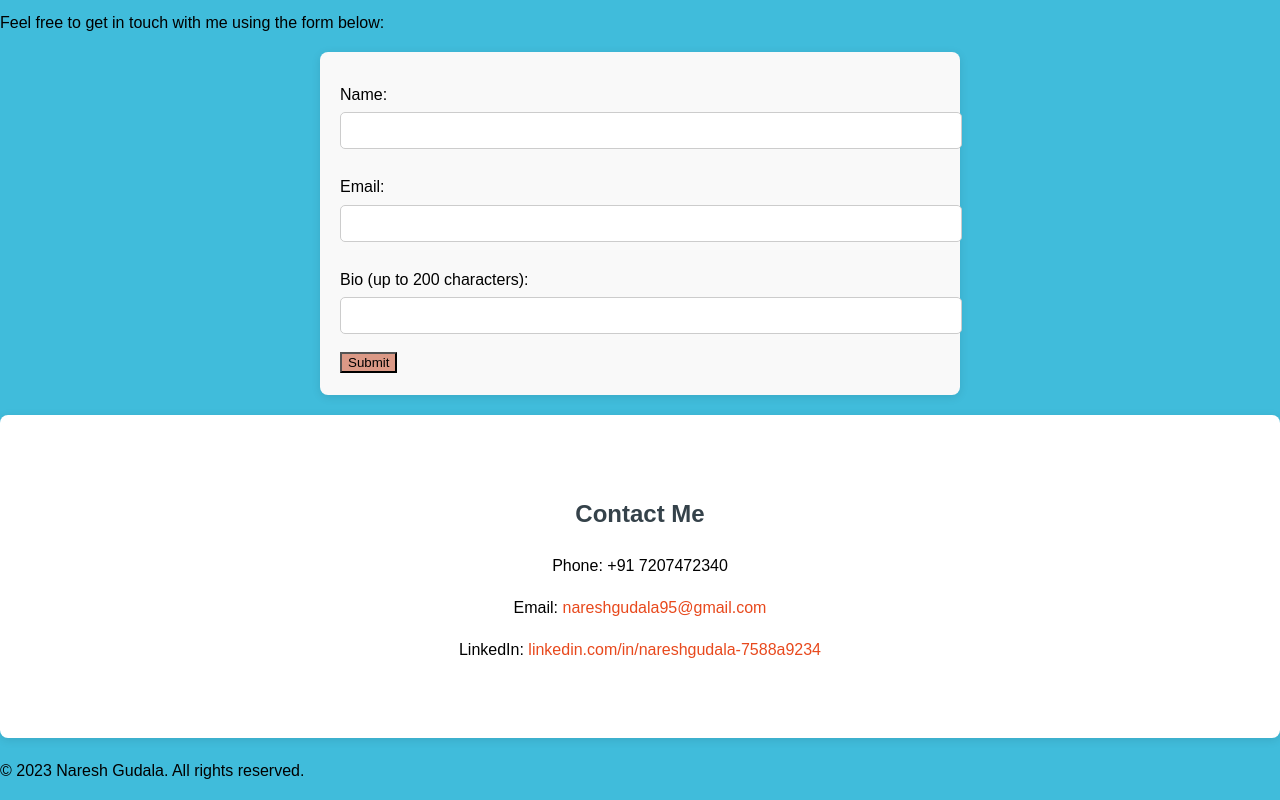
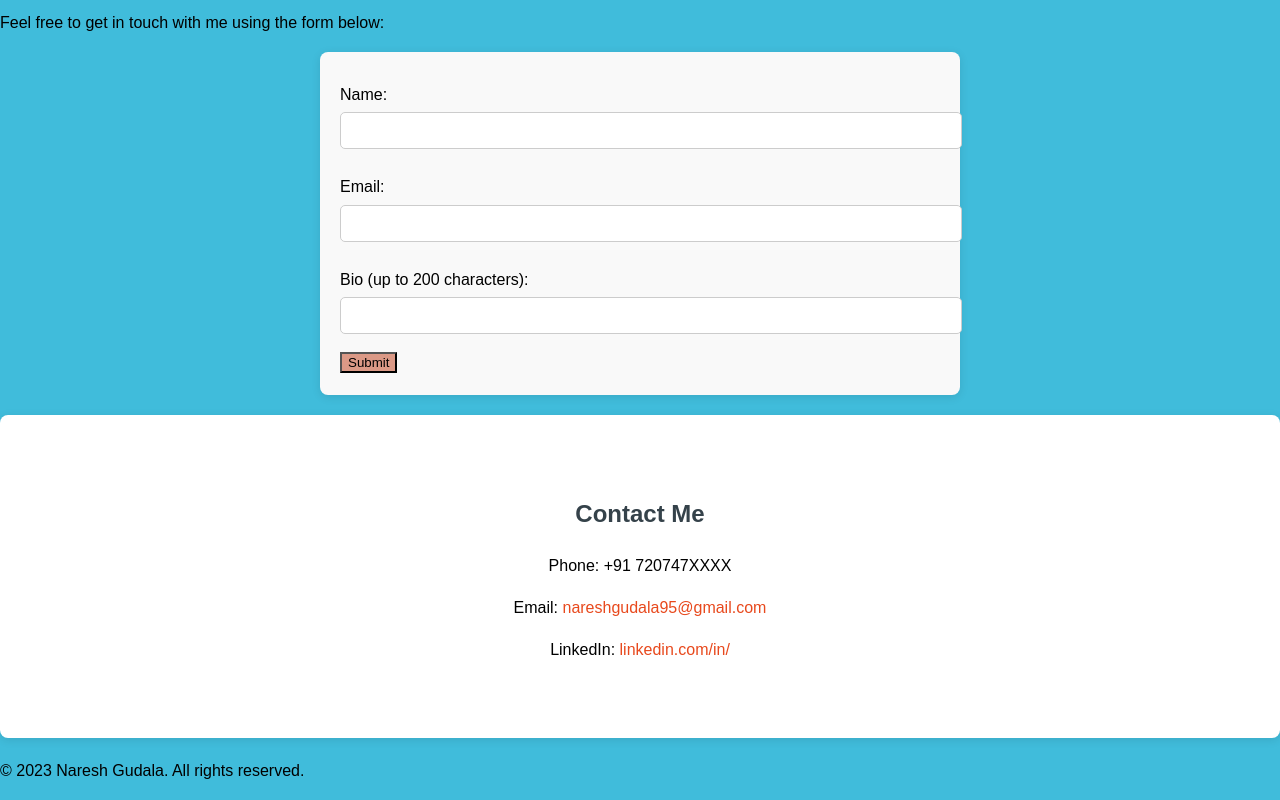
Before and after one commit to NareshGudala/portfolio-website, a plain HTML site: page index.html in a window 1280 px wide. Shown: the part 2355-3155 px from the top of the page. Drawn offline with Linux system fonts and the light colour scheme; a script that the page names is missing.

Commit message:
Update index.html

```diff
--- a/index.html
+++ b/index.html
@@ -95,9 +95,9 @@
 
     <section id="contact" class="contact">
         <h2>Contact Me</h2>
-        <p>Phone: +91 7207472340</p>
-        <p>Email: <a href="mailto:nareshgudala95@gmail.com">nareshgudala95@gmail.com</a></p>
-        <p>LinkedIn: <a href="https://linkedin.com/in/nareshgudala-7588a9234" target="_blank">linkedin.com/in/nareshgudala-7588a9234</a></p>
+        <p>Phone: +91 720747XXXX</p>
+        <p>Email: <a href="mailto:github95@gmail.com">nareshgudala95@gmail.com</a></p>
+        <p>LinkedIn: <a href="https://linkedin.com/in/" target="_blank">linkedin.com/in/</a></p>
     </section>
 
     <footer>
```
